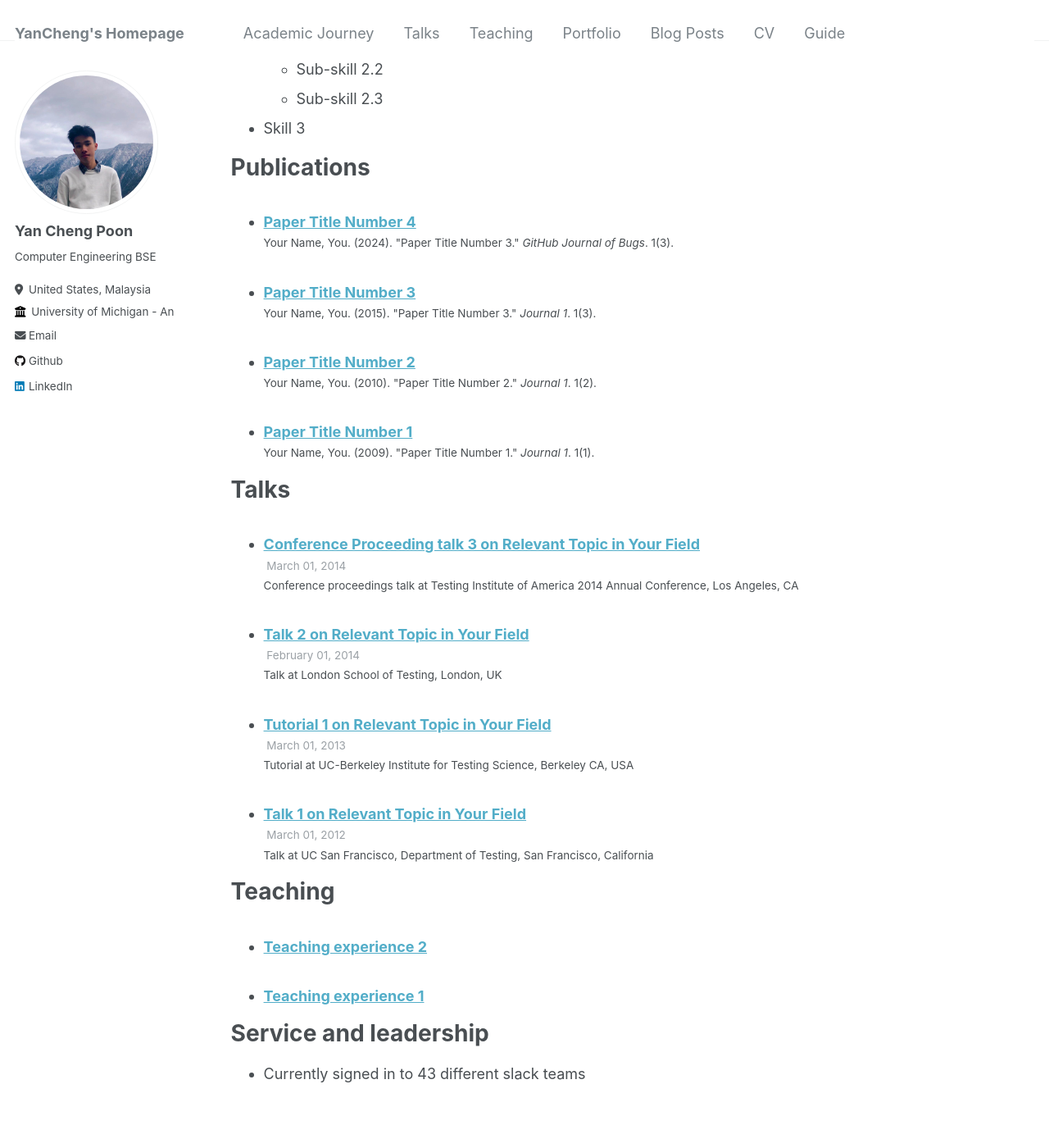
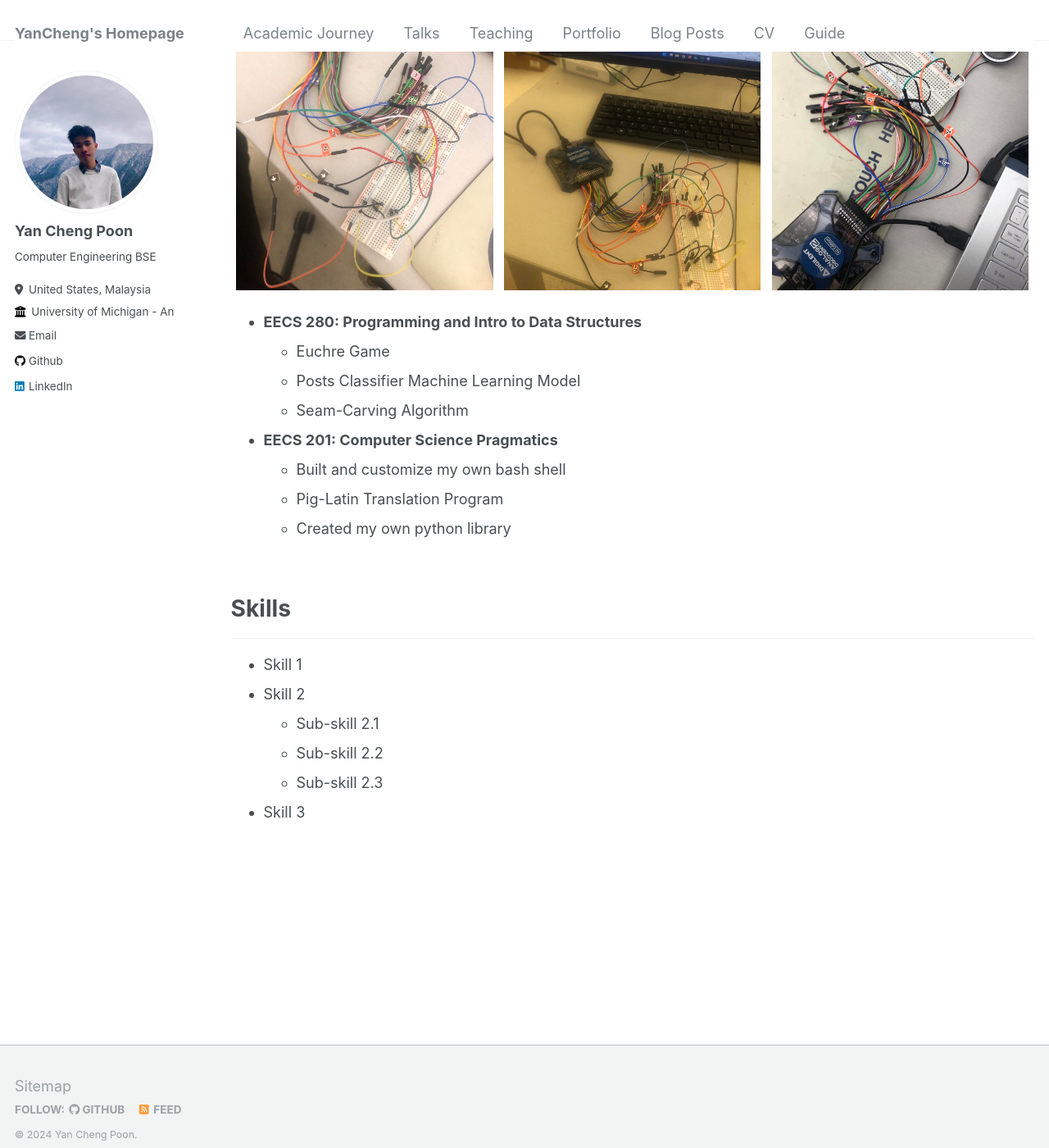
Before and after one commit to ycpoon/ycpoon.github.io, a Jekyll site: the page built from _pages/academicjourney.md, in a window 1280 px wide and 1400 px high, scrolled down 1821 px. Shown: the whole window at 82% size. Built offline with Jekyll 4.4.1, drawn with Linux system fonts in a browser that asks for light colours; some of the changed text lies outside the part shown.

Commit message:
edit aca journey

```diff
--- a/_pages/academicjourney.md
+++ b/_pages/academicjourney.md
@@ -39,52 +39,52 @@
 
 Relevant Courses & Projects
 ======
-* EECS 281: Data Structures & Algorithms
+
+-------------------------------
+
+* **EECS 281: Data Structures & Algorithms**
   * Letterman Path-finding Algorithm using Stacks and Queues
   * Minemap Path-finding Algorithm using Priority Queues
   * SQL Implementation using Hashmaps and Ordered Maps
 
 |  ![FPGA](/images/FPGA.png) |  ![FPGA](/images/FPGA2.png)  |  ![FPGA](/images/FPGA3.png)  |
 
-* EECS 270: Logic Design
-  * Four Function Calculator using ALtera FPGA programming
-  * Duties included: Merging pull requests
+* **EECS 270: Logic Design**
+  * Four Function Calculator using Altera FPGA programming
+  * Traffic Light Controller using Sequential Design
   * Supervisor: Professor Hub
 
 |  ![FPGA](/images/FPGA.png) |  ![FPGA](/images/FPGA2.png)  |  ![FPGA](/images/FPGA3.png)  |
 
-* EECS 215: Circuits Design & Analysis
-  * Github University
-  * Duties included: Tagging issues
-  * Supervisor: Professor Git
+* **EECS 215: Circuits Design & Analysis**
+  * Waveform Generator to Measure Voltage
+  * RLC Circuits & Op-Amps Circuits
+  * Powering Audio Transmitter with Rheostat
+
+|  ![circuits](/images/cir1.jpg) |  ![circuits](/images/cir2.jpg)  |  ![circuits](/images/cir3.jpg)  |
+
+* **EECS 280: Programming and Intro to Data Structures**
+  * Euchre Game
+  * Posts Classifier Machine Learning Model
+  * Seam-Carving Algorithm
+
+* **EECS 201: Computer Science Pragmatics**
+  * Built and customize my own bash shell
+  * Pig-Latin Translation Program
+  * Created my own python library
+
+&nbsp;
+&nbsp;
+
 
 Skills
 ======
+
+-------------------------------
+
 * Skill 1
 * Skill 2
   * Sub-skill 2.1
   * Sub-skill 2.2
   * Sub-skill 2.3
 * Skill 3
-
-Publications
-======
-  <ul>{% for post in site.publications reversed %}
-    {% include archive-single-cv.html %}
-  {% endfor %}</ul>
-
-Talks
-======
-  <ul>{% for post in site.talks reversed %}
-    {% include archive-single-talk-cv.html  %}
-  {% endfor %}</ul>
-
-Teaching
-======
-  <ul>{% for post in site.teaching reversed %}
-    {% include archive-single-cv.html %}
-  {% endfor %}</ul>
-
-Service and leadership
-======
-* Currently signed in to 43 different slack teams
```
Also changed, not shown: images/cir1.jpg (added), images/cir2.jpg (added), images/cir3.jpg (added), 3 other files.
